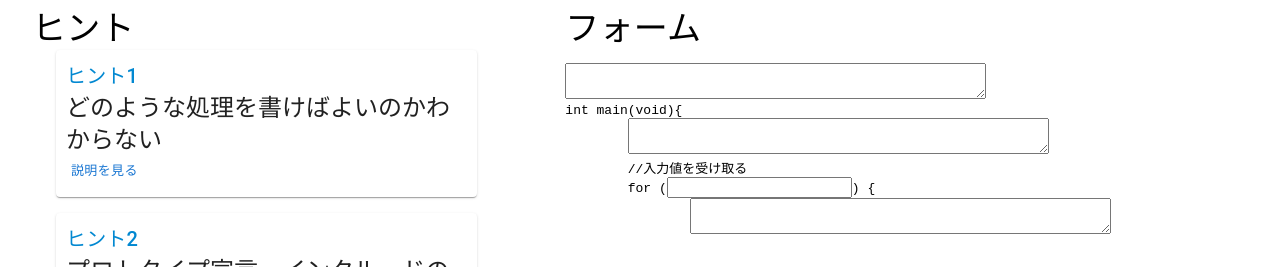
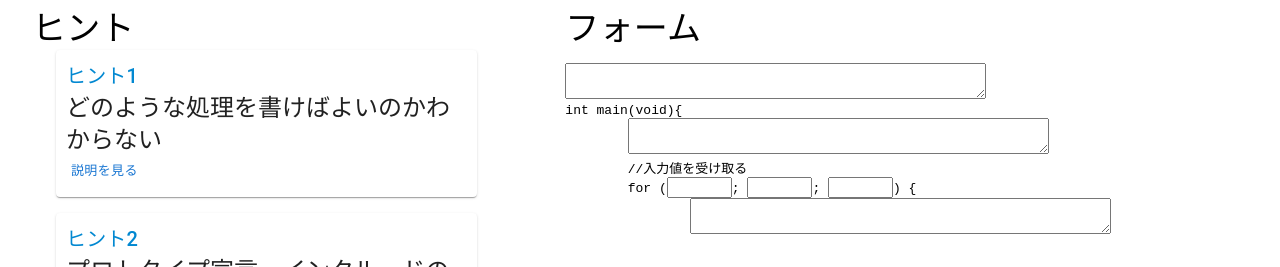
Before and after one commit to KHashimoto3/FIT2023_KH, a React (Vite) app in the folder mock/: page / in a window 1280 px wide. Shown: the top 267 px of the page. Built offline with nearby package versions, Linux system fonts and the light colour scheme.

Commit message:
forのフォームをより細かくした。

```diff
--- a/mock/src/components/Form.tsx
+++ b/mock/src/components/Form.tsx
@@ -21,7 +21,7 @@ export const Form = (props: Props) => {
                 int main(void){'{\n'}
                 {'\t'}<textarea cols={50} rows={2} onFocus={() => changeFormDataIndex(1)} /><br />
                 {'\t'}//入力値を受け取る{'\n'}
-                {'\t'}for {'('}<input type="text" size={20} onFocus={() => changeFormDataIndex(2)} />{') {\n'}
+                {'\t'}for {'('}<input type="text" size={5} onFocus={() => changeFormDataIndex(2)} />{'; '}<input type="text" size={5} onFocus={() => changeFormDataIndex(2)} />{'; '}<input type="text" size={5} onFocus={() => changeFormDataIndex(2)} />{') {\n'}
                 {'\t'}{'\t'}<textarea cols={50} rows={2} onFocus={() => changeFormDataIndex(3)} /><br />
             </pre>
         </Container>
```
